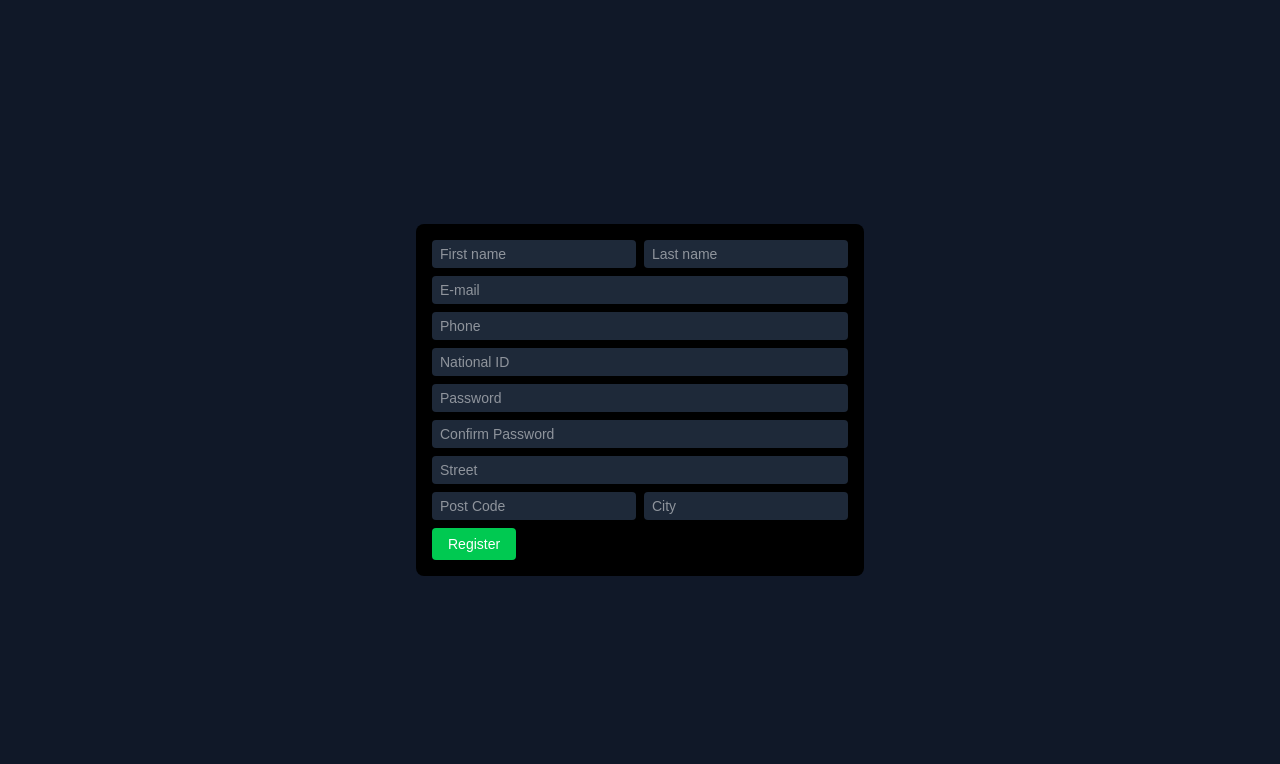
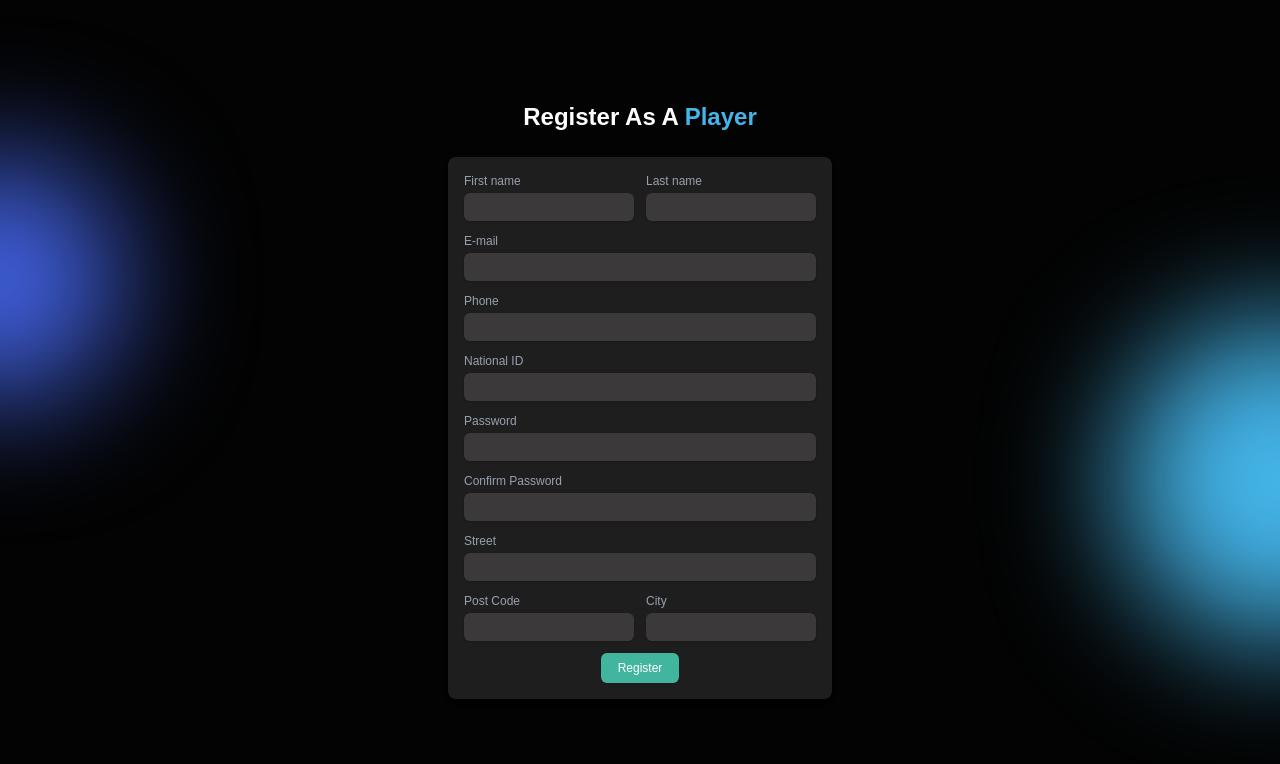
Before and after one commit to KHALID9029/TurfMania, a Next.js app: page /Registration/player in a window 1280 px wide. Shown: the top 764 px of the page. Built offline with nearby package versions, Linux system fonts and the light colour scheme; a web font is replaced by a local one.

Commit message:
Created the background circles for decoration and placed them in reg and homepage

```diff
--- a/app/Registration/player/page.tsx
+++ b/app/Registration/player/page.tsx
@@ -2,11 +2,16 @@
 'use client';
 import React from 'react';
 import RegistrationForm from '@/components/Forms/registrationForm';
+import BackgroundCircles from '@/components/backgroundCircles';
 
 const PlayerRegistrationPage = () => {
   return (
-    <div className="min-h-screen bg-gray-900 flex items-center justify-center">
-      <RegistrationForm />
+    <div className="min-h-screen bg-[#030303] flex items-center justify-center">
+      <BackgroundCircles/>
+      <div className="flex flex-col items-center space-y-6">
+        <h2 className="text-white text-2xl font-semibold">Register As A <span className='text-[#44B5E9]'>Player</span></h2>
+        <RegistrationForm />
+      </div>
     </div>
   );
 };
--- a/components/Forms/registrationForm.tsx
+++ b/components/Forms/registrationForm.tsx
@@ -1,158 +1,101 @@
-import React, { useState } from 'react';
+import React from 'react';
 
-interface RegisterFormData {
-    firstName: string;
-    lastName: string;
-    email: string;
-    phone: string;
-    nationalId: string;
-    password: string;
-    confirmPassword: string;
-    street: string;
-    postCode: string;
-    city: string;
-}
-
-const RegistrationForm: React.FC = () => {
-    const [formData, setFormData] = useState<RegisterFormData>({
-        firstName: '',
-        lastName: '',
-        email: '',
-        phone: '',
-        nationalId: '',
-        password: '',
-        confirmPassword: '',
-        street: '',
-        postCode: '',
-        city: '',
-    });
-
-    const handleChange = (
-        e: React.ChangeEvent<HTMLInputElement>
-    ) => {
-        const { name, value } = e.target;
-        setFormData(prev => ({ ...prev, [name]: value }));
-    };
-
-    const handleSubmit = (e: React.FormEvent) => {
-        e.preventDefault();
-        console.log('Form Submitted:', formData);
-        alert('Form submitted! Check console for details.');
-    };
-
+const RegistrationForm = () => {
     return (
-        <form
-            onSubmit={handleSubmit}
-            className="bg-black text-white p-4 rounded-lg w-full max-w-md mx-auto space-y-2 text-sm"
-        >
-            {/* First and Last Name */}
-            <div className="flex gap-2">
+        <div className="max-w-sm mx-auto p-4 bg-[#1e1e1e] rounded-lg shadow-md">
+            <form className="space-y-3">
+                <div className="grid grid-cols-2 gap-3">
+                    <div>
+                        <label className="block text-xs font-medium text-gray-400">First name</label>
                         <input
                             type="text"
-                    name="firstName"
-                    placeholder="First name"
-                    value={formData.firstName}
-                    onChange={handleChange}
-                    className="flex-1 min-w-0 bg-gray-800 text-white px-2 py-1 rounded outline-none text-sm"
+                            className="mt-1 block w-full text-sm bg-[#3B3939] text-white rounded-md shadow-sm py-1 px-2 focus:outline-none focus:ring-1 focus:ring-indigo-500"
                         />
+                    </div>
+                    <div>
+                        <label className="block text-xs font-medium text-gray-400">Last name</label>
                         <input
                             type="text"
-                    name="lastName"
-                    placeholder="Last name"
-                    value={formData.lastName}
-                    onChange={handleChange}
-                    className="flex-1 min-w-0 bg-gray-800 text-white px-2 py-1 rounded outline-none text-sm"
+                            className="mt-1 block w-full text-sm bg-[#3B3939] text-white rounded-md shadow-sm py-1 px-2 focus:outline-none focus:ring-1 focus:ring-indigo-500"
+                        />
+                    </div>
+                </div>
+
+                <div>
+                    <label className="block text-xs font-medium text-gray-400">E-mail</label>
+                    <input
+                        type="email"
+                        className="mt-1 block w-full text-sm bg-[#3B3939] text-white rounded-md shadow-sm py-1 px-2 focus:outline-none focus:ring-1 focus:ring-indigo-500"
                     />
                 </div>
 
-            {/* Email */}
+                <div>
+                    <label className="block text-xs font-medium text-gray-400">Phone</label>
                     <input
-                type="email"
-                name="email"
-                placeholder="E-mail"
-                value={formData.email}
-                onChange={handleChange}
-                className="w-full bg-gray-800 text-white px-2 py-1 rounded outline-none text-sm"
-            />
-
-            {/* Phone */}
-            <input
-                type="text"
-                name="phone"
-                placeholder="Phone"
-                value={formData.phone}
-                onChange={handleChange}
-                className="w-full bg-gray-800 text-white px-2 py-1 rounded outline-none text-sm"
-            />
-
-            {/* National ID */}
-            <input
-                type="text"
-                name="nationalId"
-                placeholder="National ID"
-                value={formData.nationalId}
-                onChange={handleChange}
-                className="w-full bg-gray-800 text-white px-2 py-1 rounded outline-none text-sm"
-            />
-
-            {/* Password */}
-            <input
-                type="password"
-                name="password"
-                placeholder="Password"
-                value={formData.password}
-                onChange={handleChange}
-                className="w-full bg-gray-800 text-white px-2 py-1 rounded outline-none text-sm"
-            />
-
-            {/* Confirm Password */}
-            <input
-                type="password"
-                name="confirmPassword"
-                placeholder="Confirm Password"
-                value={formData.confirmPassword}
-                onChange={handleChange}
-                className="w-full bg-gray-800 text-white px-2 py-1 rounded outline-none text-sm"
-            />
-
-            {/* Street */}
-            <input
-                type="text"
-                name="street"
-                placeholder="Street"
-                value={formData.street}
-                onChange={handleChange}
-                className="w-full bg-gray-800 text-white px-2 py-1 rounded outline-none text-sm"
-            />
-
-            {/* Post Code and City */}
-            <div className="flex gap-2">
-                <input
-                    type="text"
-                    name="postCode"
-                    placeholder="Post Code"
-                    value={formData.postCode}
-                    onChange={handleChange}
-                    className="flex-1 min-w-0 bg-gray-800 text-white px-2 py-1 rounded outline-none text-sm"
-                />
-                <input
-                    type="text"
-                    name="city"
-                    placeholder="City"
-                    value={formData.city}
-                    onChange={handleChange}
-                    className="flex-1 min-w-0 bg-gray-800 text-white px-2 py-1 rounded outline-none text-sm"
+                        type="tel"
+                        className="mt-1 block w-full text-sm bg-[#3B3939] text-white rounded-md shadow-sm py-1 px-2 focus:outline-none focus:ring-1 focus:ring-indigo-500"
                     />
                 </div>
 
-            {/* Submit Button */}
+                <div>
+                    <label className="block text-xs font-medium text-gray-400">National ID</label>
+                    <input
+                        type="text"
+                        className="mt-1 block w-full text-sm bg-[#3B3939] text-white rounded-md shadow-sm py-1 px-2 focus:outline-none focus:ring-1 focus:ring-indigo-500"
+                    />
+                </div>
+
+                <div>
+                    <label className="block text-xs font-medium text-gray-400">Password</label>
+                    <input
+                        type="password"
+                        className="mt-1 block w-full text-sm bg-[#3B3939] text-white rounded-md shadow-sm py-1 px-2 focus:outline-none focus:ring-1 focus:ring-indigo-500"
+                    />
+                </div>
+
+                <div>
+                    <label className="block text-xs font-medium text-gray-400">Confirm Password</label>
+                    <input
+                        type="password"
+                        className="mt-1 block w-full text-sm bg-[#3B3939] text-white rounded-md shadow-sm py-1 px-2 focus:outline-none focus:ring-1 focus:ring-indigo-500"
+                    />
+                </div>
+
+                <div>
+                    <label className="block text-xs font-medium text-gray-400">Street</label>
+                    <input
+                        type="text"
+                        className="mt-1 block w-full text-sm bg-[#3B3939] text-white rounded-md shadow-sm py-1 px-2 focus:outline-none focus:ring-1 focus:ring-indigo-500"
+                    />
+                </div>
+
+                <div className="grid grid-cols-2 gap-3">
+                    <div>
+                        <label className="block text-xs font-medium text-gray-400">Post Code</label>
+                        <input
+                            type="text"
+                            className="mt-1 block w-full text-sm bg-[#3B3939] text-white rounded-md shadow-sm py-1 px-2 focus:outline-none focus:ring-1 focus:ring-indigo-500"
+                        />
+                    </div>
+                    <div>
+                        <label className="block text-xs font-medium text-gray-400">City</label>
+                        <input
+                            type="text"
+                            className="mt-1 block w-full text-sm bg-[#3B3939] text-white rounded-md shadow-sm py-1 px-2 focus:outline-none focus:ring-1 focus:ring-indigo-500"
+                        />
+                    </div>
+                </div>
+
+                <div className="flex justify-center">
                     <button
                         type="submit"
-                className="bg-green-500 text-white px-4 py-1.5 rounded hover:bg-green-600 transition text-sm"
+                        className="py-1.5 px-4 border border-transparent rounded-md shadow-sm text-xs font-medium text-white bg-[#42b59e] hover:bg-[#42B932] transition duration-300 ease-in-out"
                     >
                         Register
                     </button>
+                </div>
             </form>
+        </div>
     );
 };
 
--- /dev/null
+++ b/components/backgroundCircles.tsx
@@ -0,0 +1,16 @@
+// components/BackgroundCircles.tsx
+import React from 'react';
+
+const BackgroundCircles = () => {
+  return (
+    <div className="absolute inset-0 overflow-hidden pointer-events-none z-10">
+      {/* Left circle */}
+      <div className="absolute -left-30 top-[20%] w-60 h-60 rounded-full bg-[#4465e9] blur-3xl"></div>
+
+      {/* Right circle */}
+      <div className="absolute -right-40 bottom-[20%] w-80 h-80 rounded-full bg-[#44B5E9] blur-3xl"></div>
+    </div>
+  );
+};
+
+export default BackgroundCircles;
```
Also changed, not shown: app/homePage/page.tsx (+6 -4 lines). Lines whose indentation alone changed are shown as unchanged.
